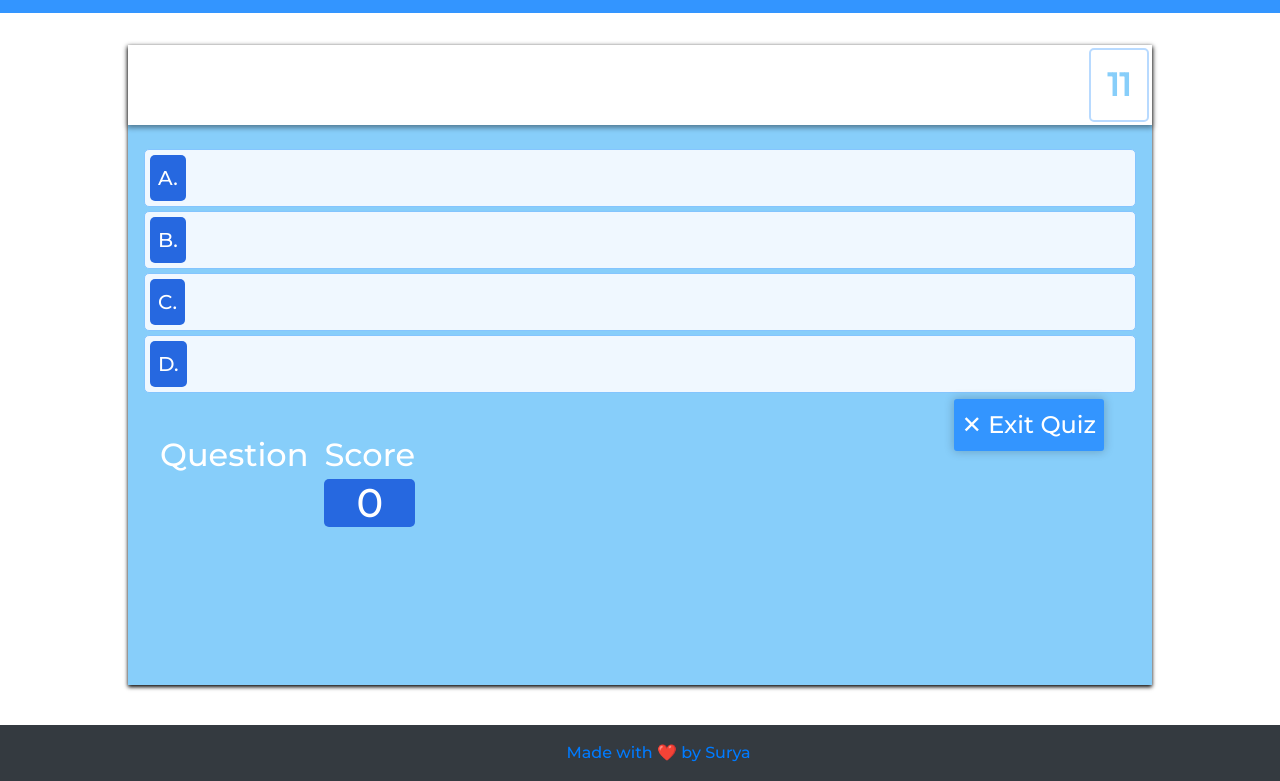
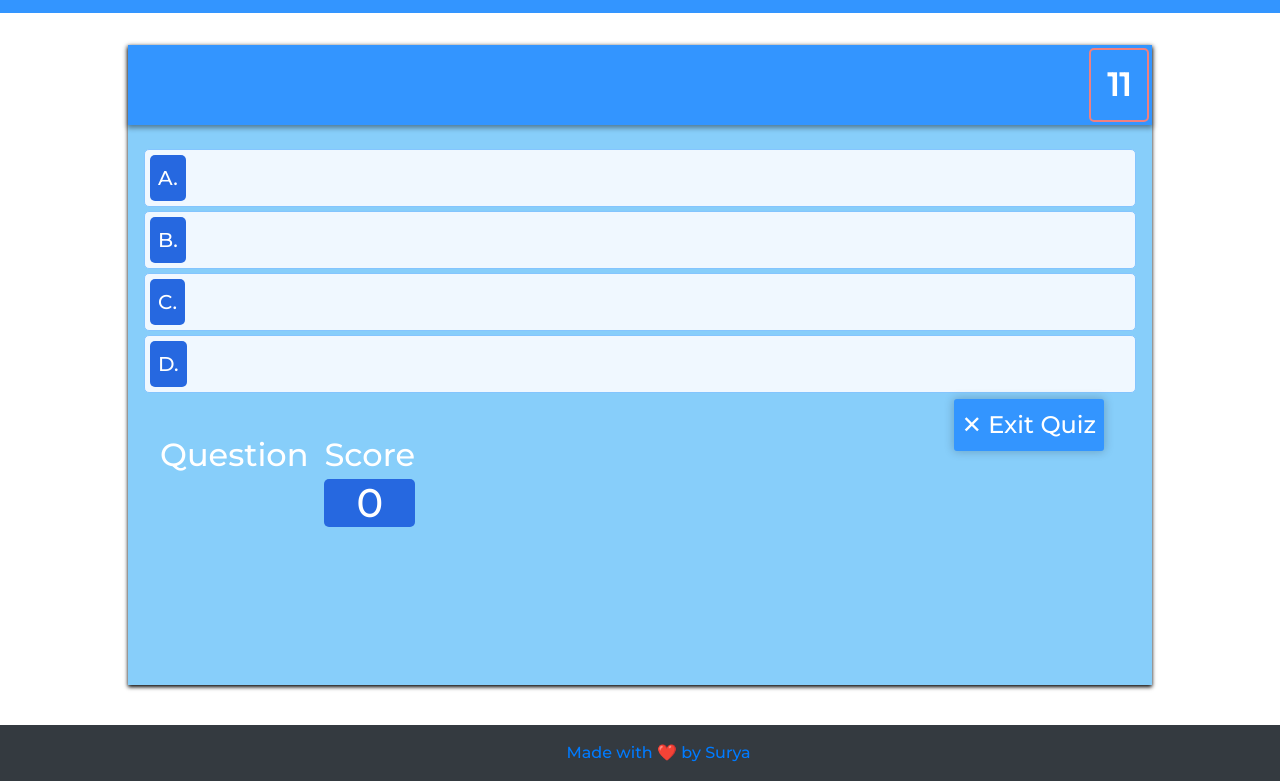
Before and after one commit to Surya-Kumar-03/Quick-Quizizz, a plain HTML site: page quiz.html in a window 1280 px wide. Shown: the part 74-855 px from the top of the page. Drawn offline with nearby package versions, Linux system fonts and the light colour scheme; no server answers.

Commit message:
Changed Quiz Theme

```diff
--- a/css/styles.css
+++ b/css/styles.css
@@ -143,7 +143,7 @@ body {
 .quizheader {
   width: 100%;
   height: 10vh;
-  background-color: white;
+  background-color:#3395ff;
   color: lightblue;
   box-shadow: 0px 2px 5px 1px rgba(0, 0, 0, 0.4);
   z-index: 1;
@@ -167,7 +167,9 @@ body {
   display: flex;
   align-items: center;
   padding-left: 1rem;
-  color: lightskyblue;
+  color: white;
+  background-color:#3395ff;
+  padding-right: 1rem;
 }
 
 .quiz-timer {
@@ -178,9 +180,9 @@ body {
   font-weight: bolder;
   font-size: xx-large;
   padding-left: 1rem;
-  color: lightskyblue;
-  background-color: white;
-  border: 2px solid #b8daff;
+  color: white;
+  background-color:#3395ff;
+  border: 2px solid lightcoral;
   border-radius: 5px;
   margin: 3px;
 }
```
